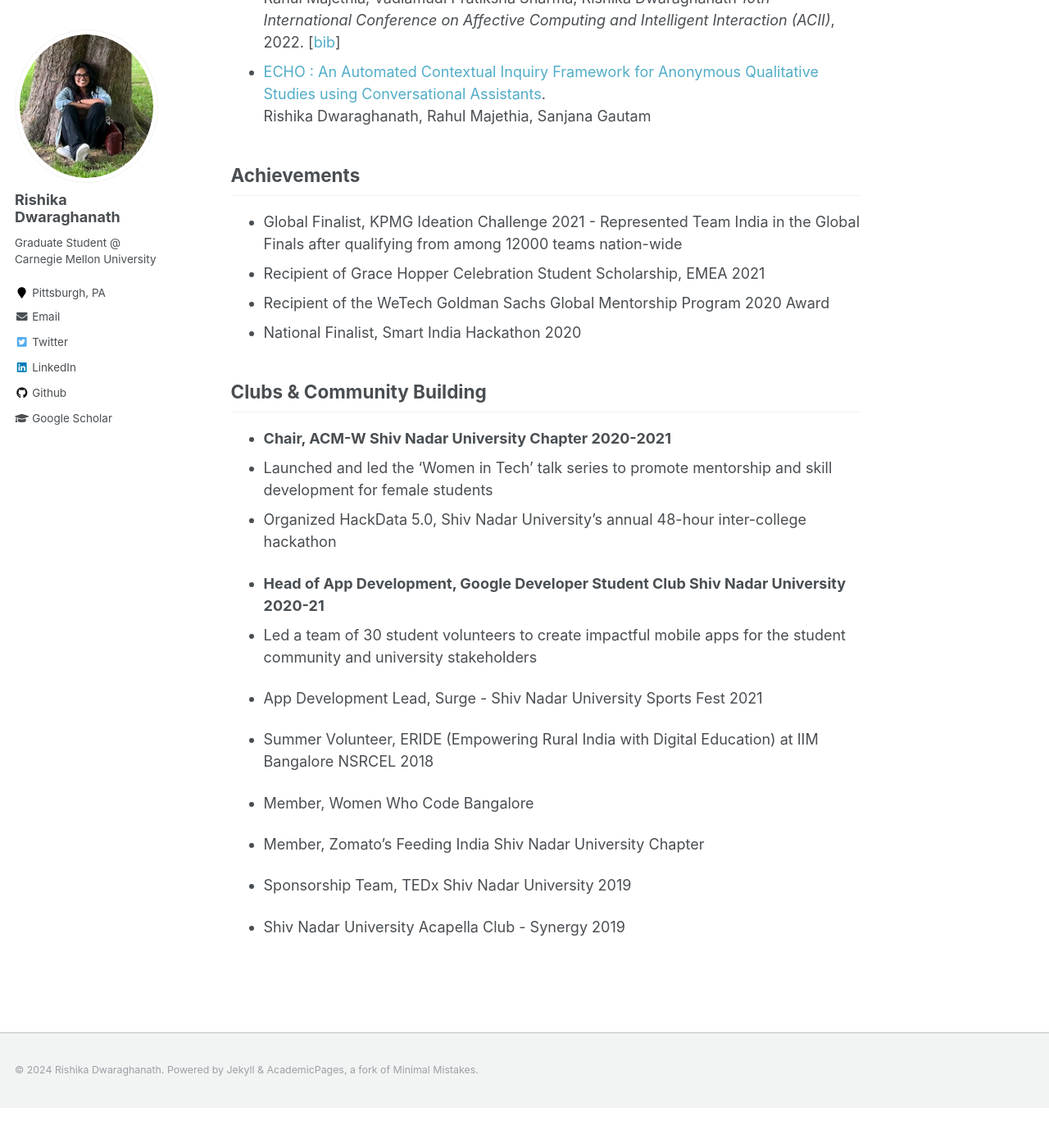
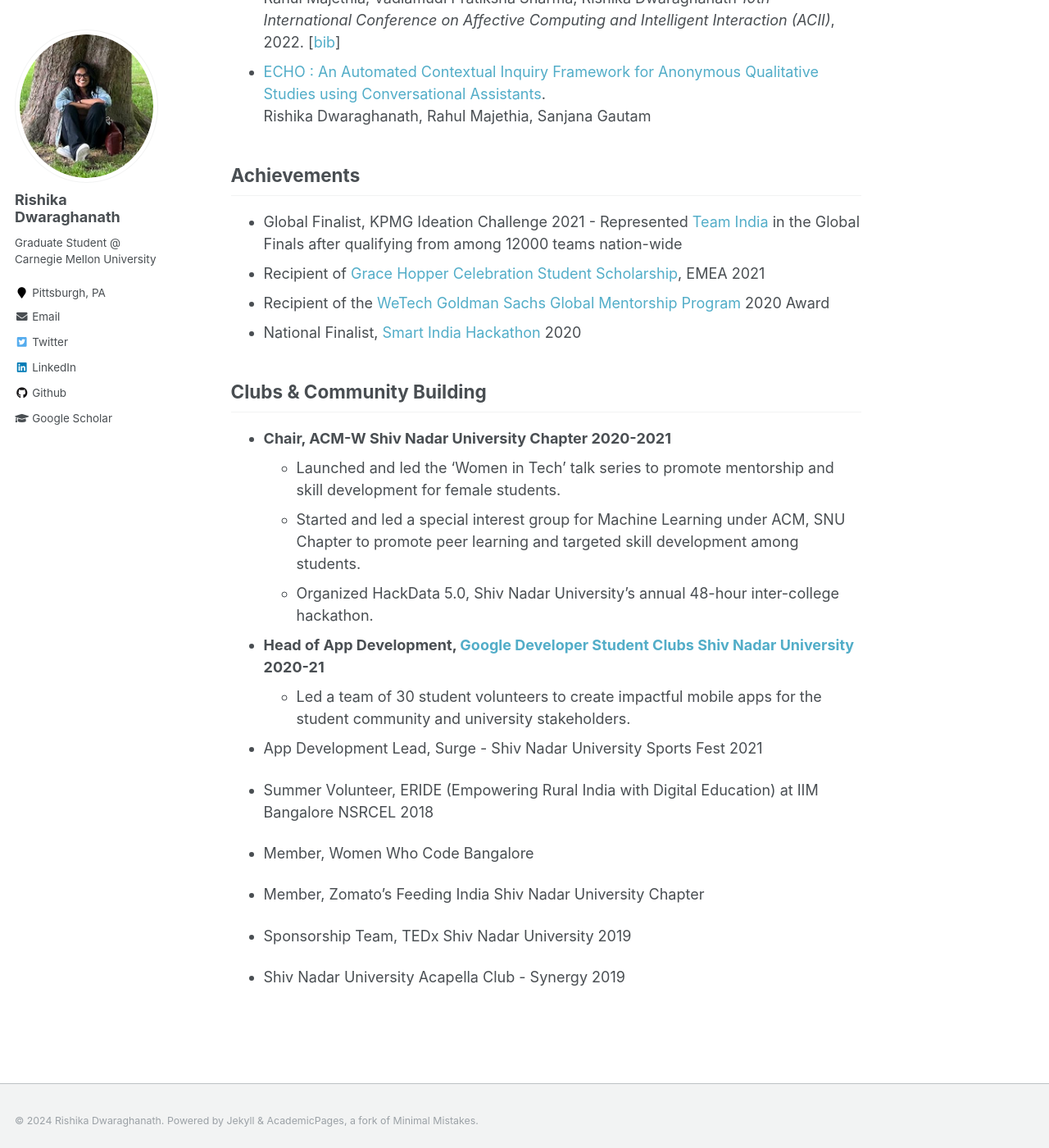
Before and after one commit to rishikadwarak/rishikadwarak.github.io, a Jekyll site: the page built from _pages/about.md, in a window 1280 px wide and 1400 px high, scrolled down 4126 px. Shown: the whole window at 82% size. Built offline with Jekyll 4.4.1, drawn with Linux system fonts in a browser that asks for light colours; before the commit the page ends 5477 px from its top, so only the background shows below that; some of the changed text lies outside the part shown.

Commit message:
links added

```diff
--- a/_pages/about.md
+++ b/_pages/about.md
@@ -75,14 +75,13 @@ When I'm not immersed in my work, you'll likely find me at the gym, planning my
  <div style="display: flex; justify-content: space-between; align-items: center;">
    <div>
      <strong>Hewlett Packard Enterprise</strong><br>
-     <em>Machine Learning R&D Engineer, HPE Compute</em><br>
+     <em>Machine Learning R&D Engineer, <a href= "https://www.hpe.com/in/en/compute.html?jumpid=ps_n1q8y6im2_aid-520074550&ef_id=Cj0KCQjw4vKpBhCZARIsAOKHoWQXHniVf189y4-N_ZR73lKUn9KmNZlZ_rhm0PZGZCKwBR68fUj6vckaAotDEALw_wcB:G:s&s_kwcid=AL!13472!3!657075069960!e!!g!!hpe%20compute!19913506792!148246418066&" target="_blank">HPE Compute</a></em><br>
    </div>
    <div style="text-align: right;">
      Aug 2022 – May 2024<br>
      <em>Bangalore, India</em>
    </div>
  </div>
-
 
  <ul>
    <li>Developed ML & data warehousing solutions within the Data Engineering & Analytics team to effectively store and manage HPE Infosight server data using the ELK stack.</li>
@@ -94,7 +93,7 @@ When I'm not immersed in my work, you'll likely find me at the gym, planning my
 
  <div style="display: flex; justify-content: space-between; align-items: center;">
    <div>
-     <em>R&D Intern, HPE Storage</em><br>
+     <em>R&D Intern, <a href="https://www.hpe.com/in/en/storage.html?jumpid=ps_wjhuvxh1w_aid-520074550&ef_id=Cj0KCQjw4vKpBhCZARIsAOKHoWRBGArA0MM0DnHr_p7WdwrgxtXIChcxMamt8NAC4SQLb57SuwA8MWcaAvL1EALw_wcB:G:s&s_kwcid=AL!13472!3!653027996876!e!!g!!hpe%20storage!19913506792!147852216699&" target="_blank">HPE Storage</a></em><br>
    </div>
    <div style="text-align: right;">
      Jan – Jul 2022<br>
@@ -114,7 +113,7 @@ When I'm not immersed in my work, you'll likely find me at the gym, planning my
  <div style="display: flex; justify-content: space-between; align-items: center;">
    <div>
      <strong>KPMG India</strong><br>
-     <em>Data Science Intern, KPMG Digital Lighthouse</em><br>
+     <em>Data Science Intern, <a href="https://kpmg.com/sa/en/home/insights/2021/05/lighthouse.html" target="_blank">KPMG Digital Lighthouse</a></em><br>
    </div>
    <div style="text-align: right;">
      Jun - Aug 2021<br>
@@ -124,7 +123,7 @@ When I'm not immersed in my work, you'll likely find me at the gym, planning my
 
 
  <ul>
-   <li>Analyzed phishing URL patterns to devise a Levenshtein distance-based algorithm to enhance phishing URL detection accuracy by 30% for the KPMG Digital Signals Insights Platform (DSIP).</li>
+   <li>Analyzed phishing URL patterns to devise a Levenshtein distance-based algorithm to enhance phishing URL detection accuracy by 30% for the <a href="https://dsip.kpmg.com/" target="_blank">KPMG Digital Signals Insights Platform</a> (DSIP).</li>
    <li>Introduced multilingual capabilities in the fraud detection pipeline to detect and flag punycode phishing URLs.</li>
    <li>Built & integrated a PII microservice module into the DSIP platform to ensure GDPR compliance for key customers.</li>
  </ul>
@@ -157,7 +156,7 @@ When I'm not immersed in my work, you'll likely find me at the gym, planning my
  <div style="display: flex; justify-content: space-between; align-items: center;">
    <div>
      <strong>The Alan Turing Institute </strong><br>
-     <em>Researcher, Turing Data Study Group </em><br>
+     <em>Researcher, <a href="https://www.birmingham.ac.uk/research/data-science/turing/dsg-participate.aspx" target="_blank">Turing Data Study Group</a> </em><br>
    </div>
    <div style="text-align: right;">
      May 2022<br>
@@ -324,22 +323,25 @@ stand-alone and MultiOS environments.</li>
 
 
 ## Achievements
-- Global Finalist, KPMG Ideation Challenge 2021 - Represented Team India in the Global Finals after qualifying from among 12000 teams nation-wide
-- Recipient of Grace Hopper Celebration Student Scholarship, EMEA 2021
-- Recipient of the WeTech Goldman Sachs Global Mentorship Program 2020 Award
-- National Finalist, Smart India Hackathon 2020
+- Global Finalist, KPMG Ideation Challenge 2021 - Represented [Team India](https://www.linkedin.com/posts/kpmgindia_braille-kpmgic-activity-6787359392518938624-6cPi/) in the Global Finals after qualifying from among 12000 teams nation-wide
+- Recipient of [Grace Hopper Celebration Student Scholarship](https://ghc.anitab.org/ghc-emea-home/student-scholarships), EMEA 2021
+- Recipient of the [WeTech Goldman Sachs Global Mentorship Program](https://www.iie.org/programs/wetech/stem-scholarships-for-women/goldman-sachs-scholarship/) 2020 Award
+- National Finalist, [Smart India Hackathon](https://www.sih.gov.in/) 2020
+
+
 
 
 ## Clubs & Community Building
 
 
 - **Chair, ACM-W Shiv Nadar University Chapter 2020-2021**
- - Launched and led the 'Women in Tech' talk series to promote mentorship and skill development for female students
- - Organized HackData 5.0, Shiv Nadar University’s annual 48-hour inter-college hackathon
+  - Launched and led the 'Women in Tech' talk series to promote mentorship and skill development for female students.
+  - Started and led a special interest group for Machine Learning under ACM, SNU Chapter to promote peer learning and targeted skill development among students.
+  - Organized HackData 5.0, Shiv Nadar University’s annual 48-hour inter-college hackathon.
 
 
-- **Head of App Development, Google Developer Student Club Shiv Nadar University 2020-21**
- - Led a team of 30 student volunteers to create impactful mobile apps for the student community and university stakeholders
+- **Head of App Development, [Google Developer Student Clubs Shiv Nadar University](https://gdg.community.dev/shiv-nadar-university/) 2020-21**
+  - Led a team of 30 student volunteers to create impactful mobile apps for the student community and university stakeholders.
 
 
 - App Development Lead, Surge - Shiv Nadar University Sports Fest 2021
```
